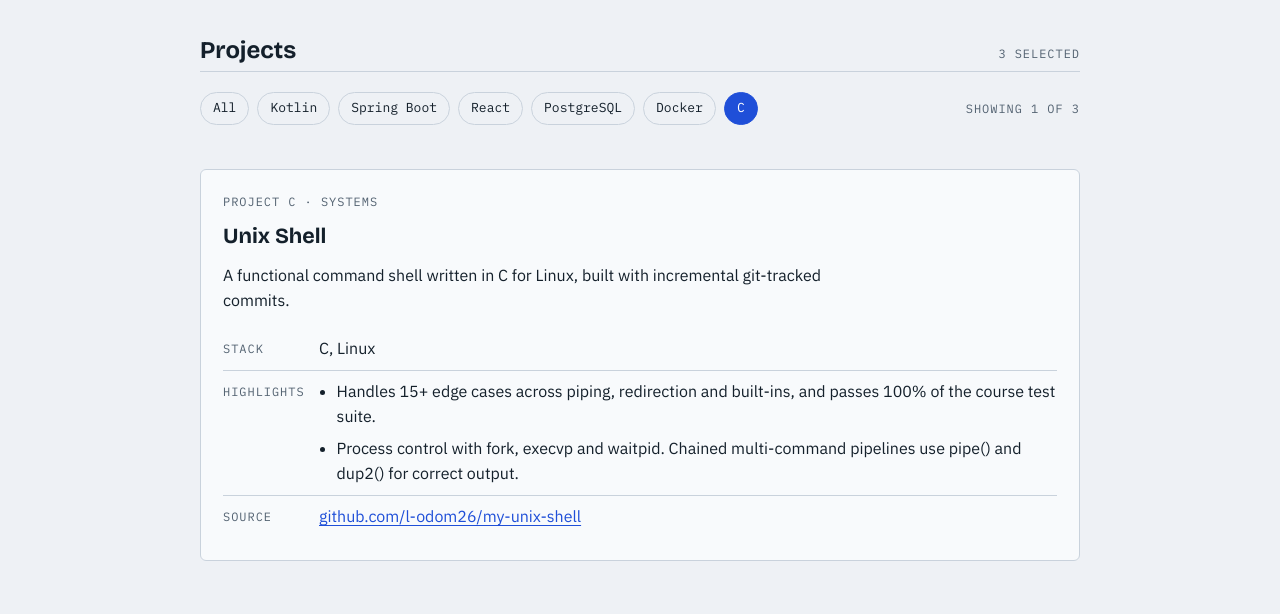
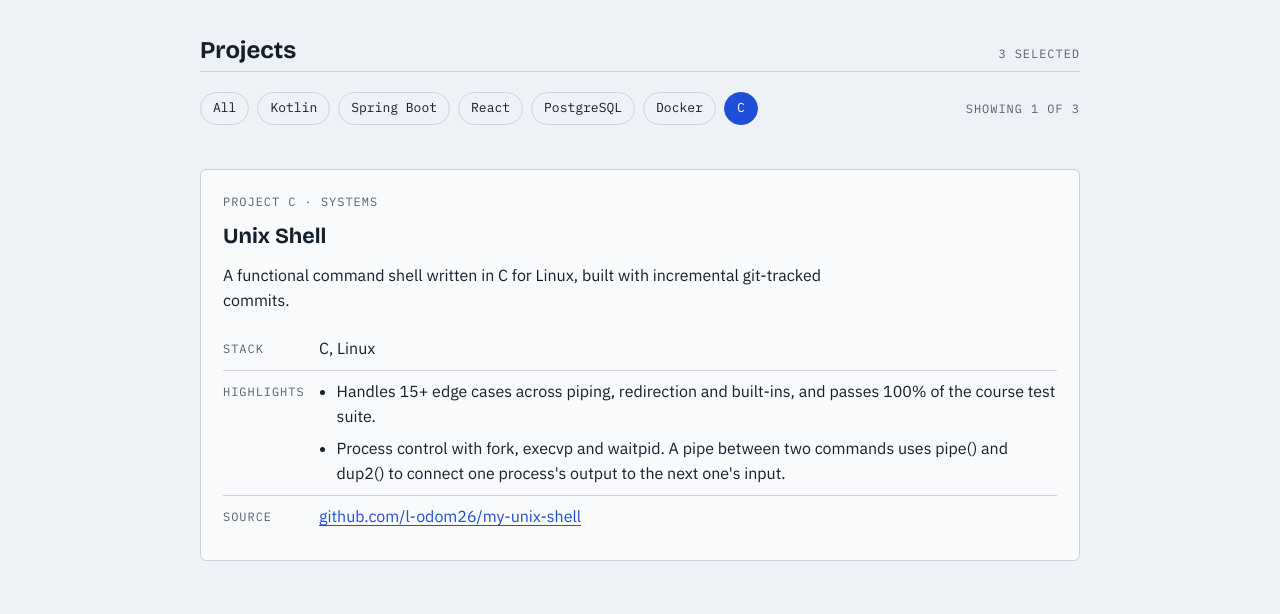
Before and after one commit to l-odom26/l-odom26.github.io, a plain HTML site: page index.html in a window 1280 px wide. Both pictures are taken after a click on the button "fork". Shown: the part 97-711 px from the top of the page. Drawn offline with nearby package versions, Linux system fonts and the light colour scheme.

Commit message:
Reword Unix Shell pipe claim to match implementation
Co-Authored-By: Claude Sonnet 5.5 <noreply@anthropic.com>

```diff
--- a/index.html
+++ b/index.html
@@ -301,7 +301,7 @@ footer { max-width: 880px; margin: 0 auto; padding-block: 16px 40px; font-family
           <dt>Stack</dt><dd>C, Linux</dd>
           <dt>Highlights</dt><dd><ul>
             <li>Handles 15+ edge cases across piping, redirection and built-ins, and passes 100% of the course test suite.</li>
-            <li>Process control with fork, execvp and waitpid. Chained multi-command pipelines use pipe() and dup2() for correct output.</li>
+            <li>Process control with fork, execvp and waitpid. A pipe between two commands uses pipe() and dup2() to connect one process's output to the next one's input.</li>
           </ul></dd>
           <dt>Source</dt><dd><a href="https://github.com/l-odom26/my-unix-shell" rel="noopener">github.com/l-odom26/my-unix-shell</a></dd>
         </dl>
```
